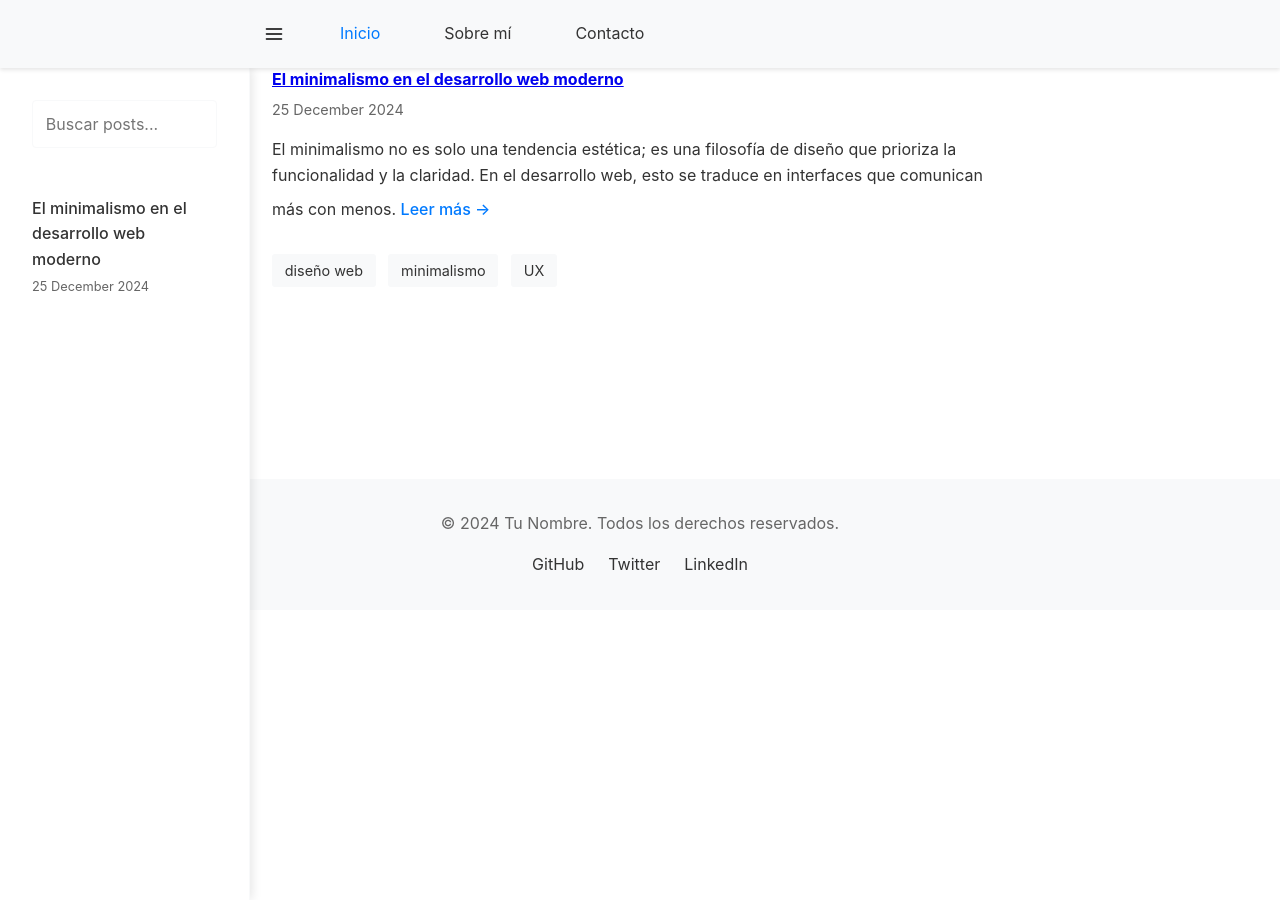
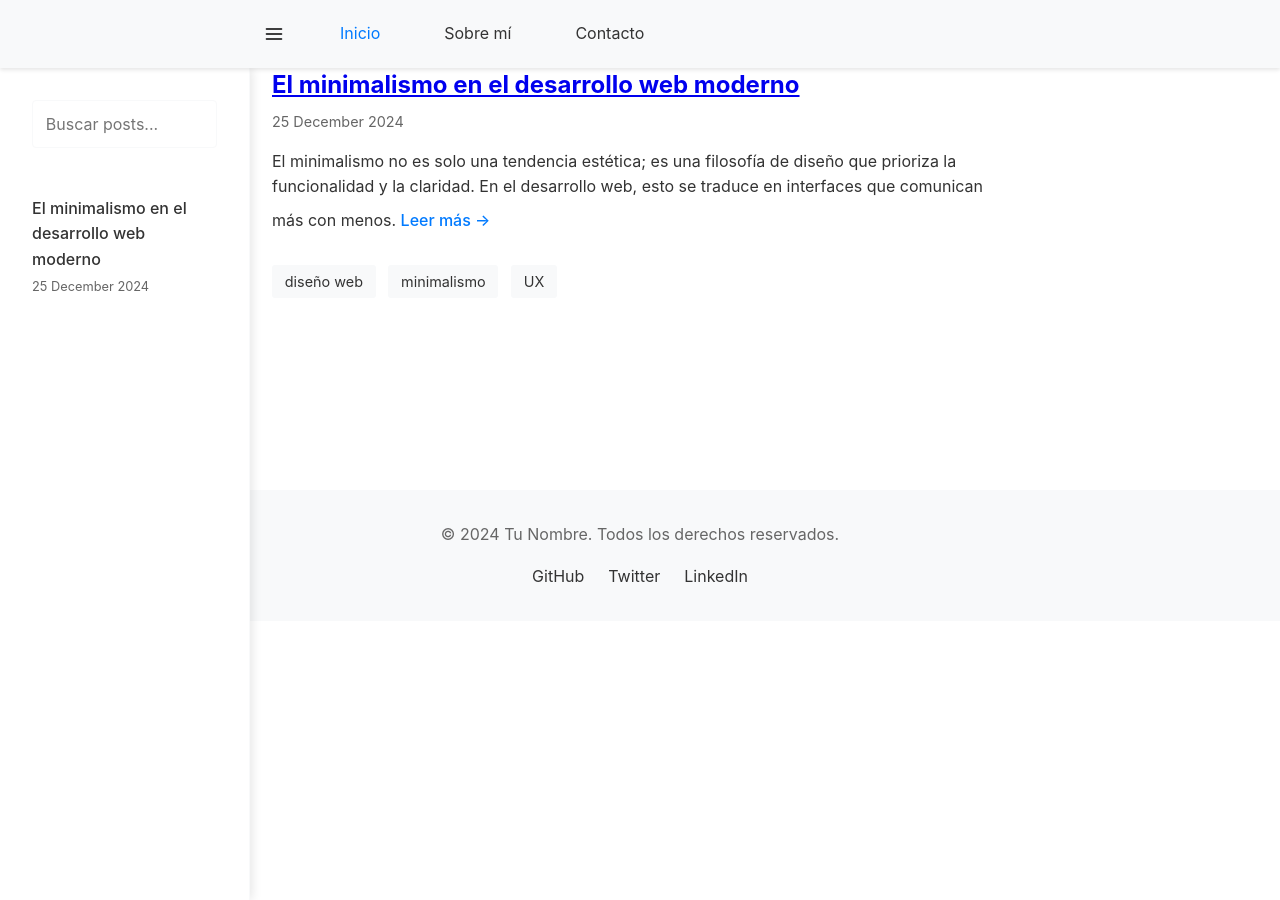
Before and after one commit to 12lockedin/12lockedin.github.io, a Jekyll site: the page built from index.html, in a window 1280 px wide. Built offline with Jekyll 4.4.1, drawn with Linux system fonts in a browser that asks for light colours; the list of posts is cut into pages by our own code.

Commit message:
font chng

```diff
--- a/assets/css/styles.css
+++ b/assets/css/styles.css
@@ -203,7 +203,7 @@
   }
 
   .post-preview .post-title {
-    font-size: 1rem;
+    font-size: 1.5rem;
     line-height: 1.4;
     margin-bottom: 0.5rem;
   }
```
